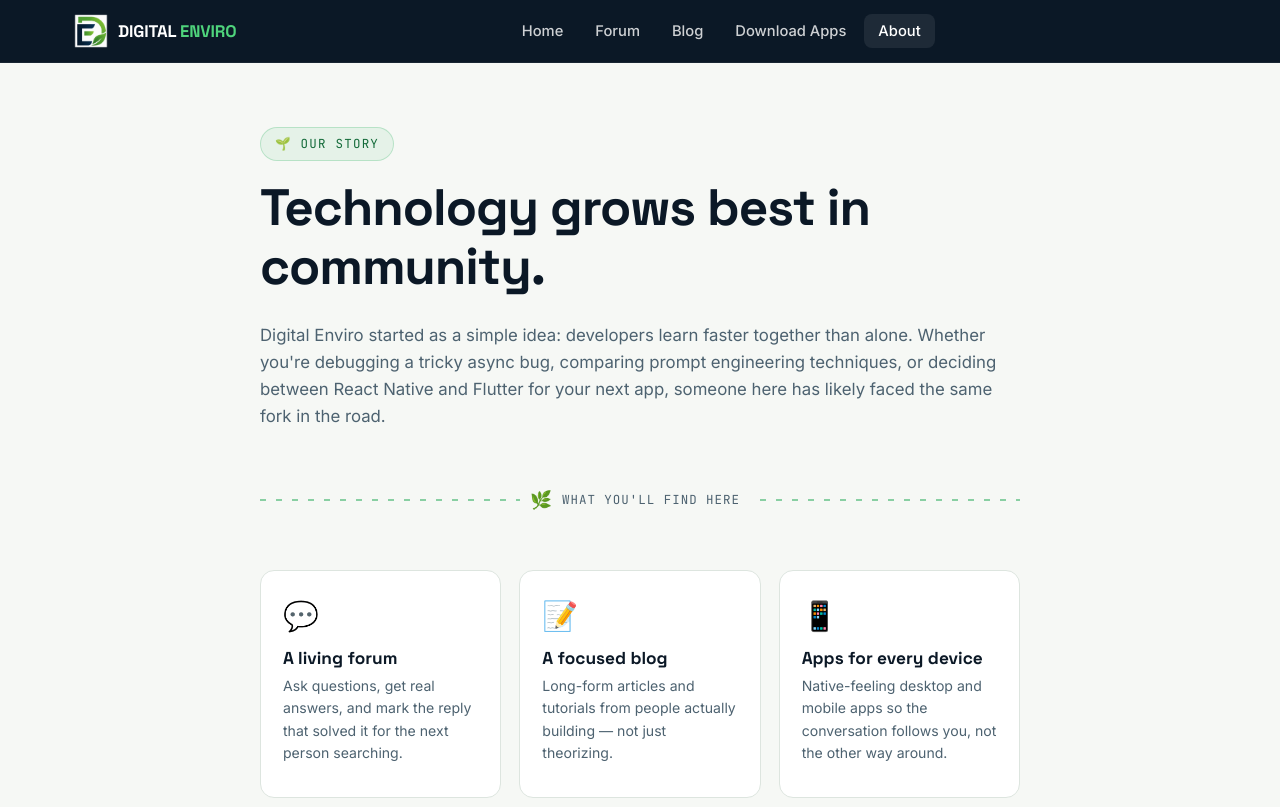
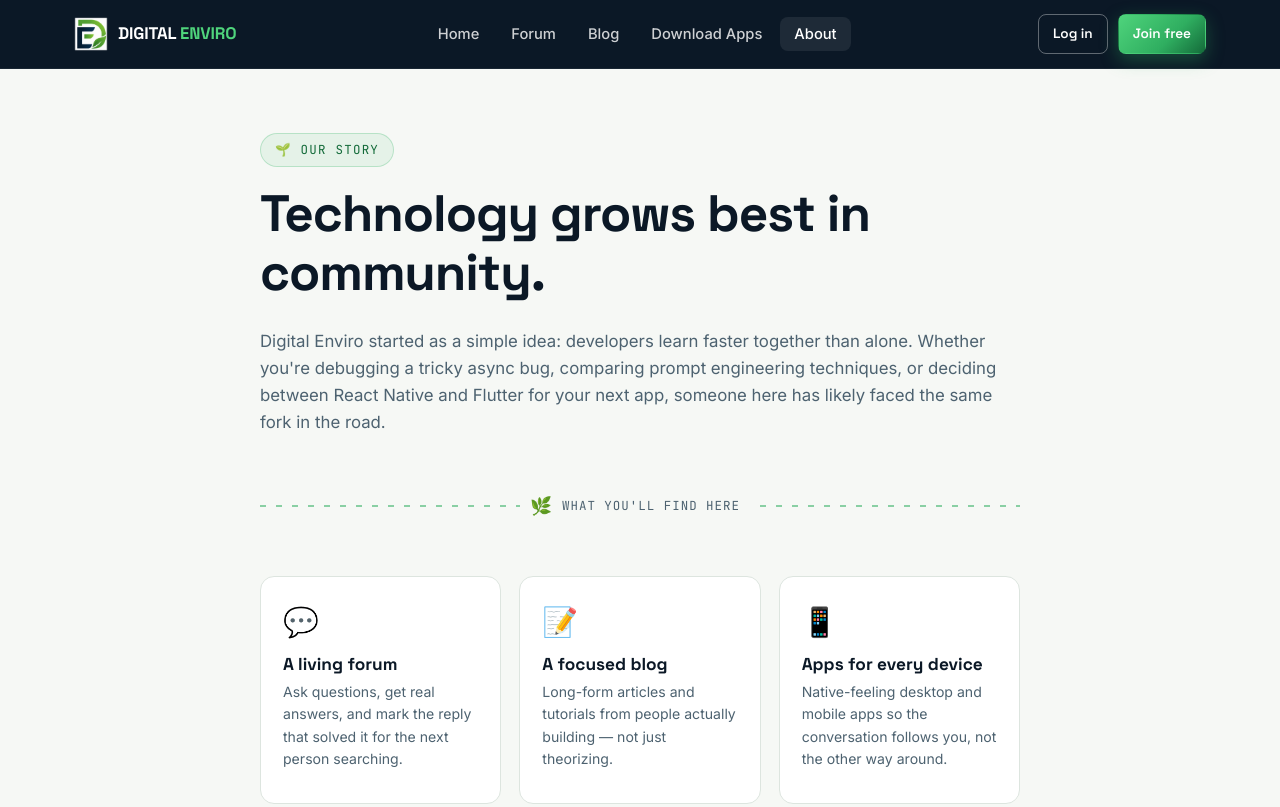
Before and after one commit to chisom472/Online-forum-full-stack-website-, a website: page about.html in a window 1280 px wide. Shown: the top 807 px of the page. Drawn offline with Linux system fonts and the light colour scheme; files that its build step writes are made by us from their sources; files whose address does not match are found by name.

Commit message:
Fix stylesheet and script links in about.html

```diff
--- a/about.html
+++ b/about.html
@@ -7,7 +7,7 @@
 <meta name="description" content="Digital Enviro is a community forum and blog built for developers who want to learn, share, and grow together across coding, AI, and every layer of software development.">
 <link rel="canonical" href="https://digitalenviro.com/about.html">
 <link rel="icon" type="image/png" href="assets/favicon-32.png">
-<link rel="stylesheet" href="css/style.css">
+<link rel="stylesheet" href="style.css">
 </head>
 <body>
 
@@ -69,7 +69,7 @@
   </div>
 </footer>
 
-<script src="js/api.js"></script>
-<script src="js/main.js"></script>
+<script src="api.js"></script>
+<script src="main.js"></script>
 </body>
 </html>
```
